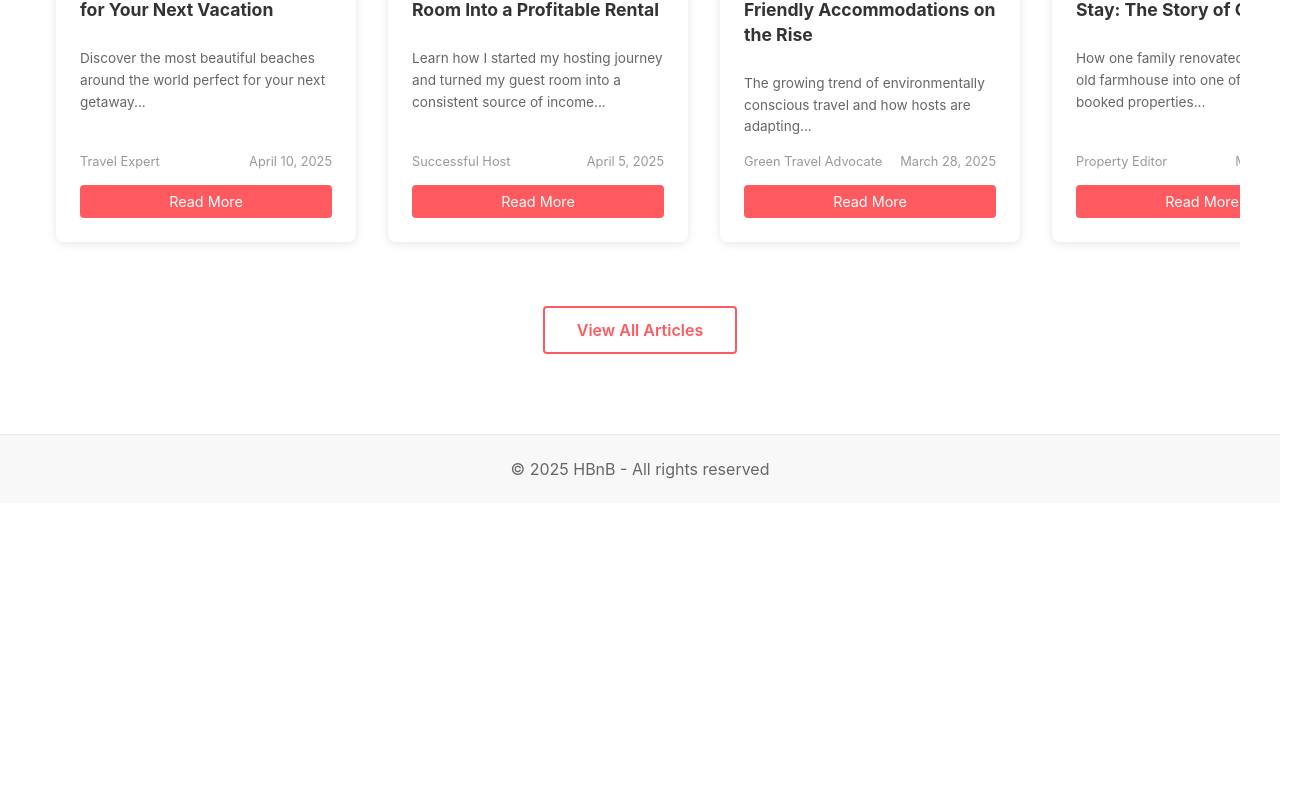
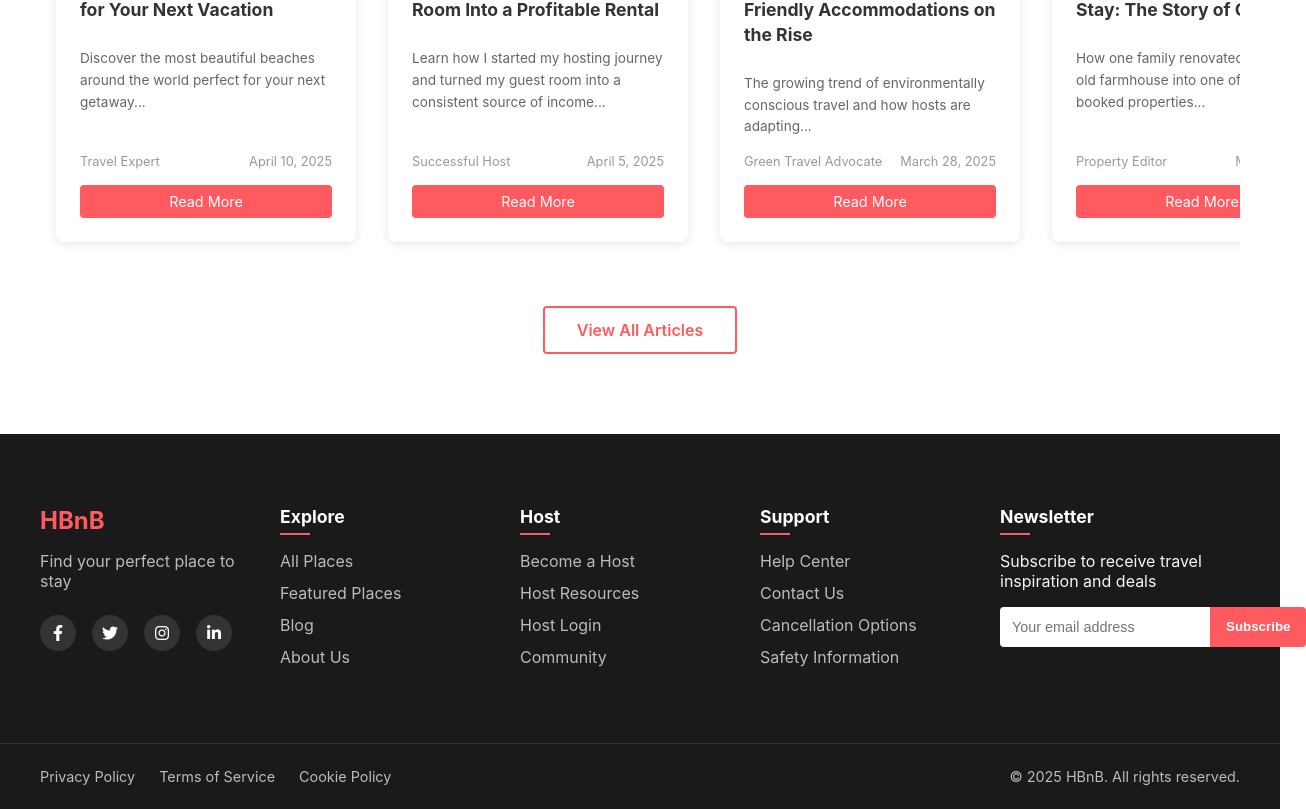
Before and after one commit to JacobsDevs/HBnB_evolution, a React (Create React App) app in the folder part4/frontend/: page / in a window 1280 px wide. Shown: the part 1218-2027 px from the top of the page, 1306 px wide, since content can reach past the window. Before the commit the page ends 1721 px from the top, so only its background shows below. Built offline with nearby package versions, Linux system fonts and the light colour scheme; no server answers.

Commit message:
Finalised footer page and overall layout of home page.

```diff
--- a/part4/frontend/public/index.html
+++ b/part4/frontend/public/index.html
@@ -3,6 +3,7 @@
   <head>
     <meta charset="utf-8" />
     <link rel="icon" href="%PUBLIC_URL%/favicon.ico" />
+    <link rel="stylesheet" href="https://cdnjs.cloudflare.com/ajax/libs/font-awesome/6.4.0/css/all.min.css" integrity="sha512-iecdLmaskl7CVkqkXNQ/ZH/XLlvWZOJyj7Yy7tcenmpD1ypASozpmT/E0iPtmFIB46ZmdtAc9eNBvH0H/ZpiBw==" crossorigin="anonymous" referrerpolicy="no-referrer" />
     <meta name="viewport" content="width=device-width, initial-scale=1" />
     <meta name="theme-color" content="#000000" />
     <meta
--- a/part4/frontend/src/components/FeaturedPlaces.css
+++ b/part4/frontend/src/components/FeaturedPlaces.css
@@ -126,9 +126,8 @@
     font-size: 0.9rem;
     text-align: center;
     transition: background-color 0.3s;
-    width: calc(100% - 2em);
+    width: auto;
     margin: 0 auto;
-    margin-top: auto;
   }
 
   .view-details-btn:hover {
--- a/part4/frontend/src/components/layout/Footer.css
+++ b/part4/frontend/src/components/layout/Footer.css
@@ -1,19 +1,178 @@
 .footer {
-    background-color: #f8f8f8;
-    padding: 1.5rem 2rem;
-    margin-top: auto;
-    border-top: 1px solid #eaeaea;
+  background-color: #1a1a1a;
+  color: #f5f5f5;
+  padding-top: 3rem;
 }
 
-  .footer-content {
+.footer-container {
   display: flex;
+  flex-wrap: wrap;
+  justify-content: space-between;
+  max-width: 1200px;
+  margin: 0 auto;
+  padding: 0 2rem 2rem 2rem;
+}
+
+.footer-section {
+  flex: 1;
+  min-width: 200px;
+  margin-bottom: 2rem;
+  padding-right: 1rem;
+}
+
+.footer h3 {
+  color: #ff5a5f;
+  font-size: 1.5rem;
+  margin-bottom: 1rem;
+}
+
+.footer h4 {
+  color: #ffffff;
+  font-size: 1.1rem;
+  margin-bottom: 1rem;
+  position: relative;
+  padding-bottom: 0.5rem;
+}
+
+.footer h4::after {
+  content: "";
+  position: absolute;
+  left: 0;
+  bottom: 0;
+  width: 30px;
+  height: 2px;
+  background-color: #ff5a5f;
+}
+
+.footer-tagline {
+  margin-bottom: 1rem;
+  color: #bbb;
+}
+
+.social-links {
+  display: flex;
+  gap: 1rem;
+  margin-top: 1.5rem;
+}
+
+.social-link {
+  display: flex;
+  align-items: center;
   justify-content: center;
+  width: 36px;
+  height: 36px;
+  border-radius: 50%;
+  background-color: #333;
+  color: #fff;
+  transition: all 0.3s;
+  text-decoration: none;
+}
+
+.social-link:hover {
+  background-color: #ff5a5f;
+  transform: translateY(-3px);
+}
+
+.footer-links {
+  list-style: none;
+  padding: 0;
+  margin: 0;
+}
+
+.footer-links li {
+  margin-bottom: 0.75rem;
+}
+
+.footer-links a {
+  color: #bbb;
+  text-decoration: none;
+  transition: color 0.2s;
+}
+
+.footer-links a:hover {
+  color: #ff5a5f;
+}
+
+.newsletter-form {
+  display: flex;
+  margin-top: 1rem;
+}
+
+.newsletter-input {
+  flex-grow: 1;
+  padding: 0.75rem;
+  border: none;
+  border-radius: 4px 0 0 4px;
+  font-size: 0.9rem;
+}
+
+.newsletter-button {
+  background-color: #ff5a5f;
+  color: white;
+  border: none;
+  padding: 0 1rem;
+  border-radius: 0 4px 4px 0;
+  cursor: pointer;
+  transition: background-color 0.3s;
+  font-weight: 600;
+}
+
+.newsletter-button:hover {
+  background-color: #ff4146;
+}
+
+.footer-bottom {
+  border-top: 1px solid #333;
+  padding: 1.5rem 2rem;
+}
+
+.footer-bottom-content {
+  display: flex;
+  flex-wrap: wrap;
+  justify-content: space-between;
   align-items: center;
   max-width: 1200px;
   margin: 0 auto;
 }
 
-  .footer p {
+.footer-legal {
+  display: flex;
+  gap: 1.5rem;
+}
+
+.footer-legal a {
+  color: #bbb;
+  text-decoration: none;
+  font-size: 0.9rem;
+}
+
+.footer-legal a:hover {
+  color: #ff5a5f;
+}
+
+.copyright {
+  color: #bbb;
+  font-size: 0.9rem;
   margin: 0;
-    color: #666;
 }
+
+@media (max-width: 768px) {
+  .footer-container {
+    flex-direction: column;
+  }
+
+  .footer-section {
+    width: 100%;
+    padding-right: 0;
+  }
+
+  .footer-bottom-content {
+    flex-direction: column;
+    gap: 1rem;
+    text-align: center;
+  }
+
+  .footer-legal {
+    justify-content: center;
+  }
+}
--- a/part4/frontend/src/components/layout/Footer.js
+++ b/part4/frontend/src/components/layout/Footer.js
@@ -1,11 +1,88 @@
 import React from 'react';
+import { Link } from 'react-router-dom';
 import './Footer.css';
 
 const Footer = () => {
+  const currentYear = new Date().getFullYear();
+
   return (
     <footer className="footer">
-      <div className="footer-content">
-        <p>&copy; {new Date().getFullYear()} HBnB - All rights reserved</p>
+      <div className="footer-container">
+        <div className="footer-section">
+          <h3>HBnB</h3>
+          <p className="footer-tagline">Find your perfect place to stay</p>
+          <div className="social-links">
+            <a href="localhost:3000" className="social-link" aria-label="Facebook">
+              <i className="fab fa-facebook-f"></i>
+            </a>
+            <a href="localhost:3000" className="social-link" aria-label="Twitter">
+              <i className="fab fa-twitter"></i>
+            </a>
+            <a href="localhost:3000" className="social-link" aria-label="Instagram">
+              <i className="fab fa-instagram"></i>
+            </a>
+            <a href="localhost:3000" className="social-link" aria-label="LinkedIn">
+              <i className="fab fa-linkedin-in"></i>
+            </a>
+          </div>
+        </div>
+
+        <div className="footer-section">
+          <h4>Explore</h4>
+          <ul className="footer-links">
+            <li><Link to="/places">All Places</Link></li>
+            <li><Link to="/places?category=featured">Featured Places</Link></li>
+            <li><Link to="/blog">Blog</Link></li>
+            <li><Link to="/about">About Us</Link></li>
+          </ul>
+        </div>
+
+        <div className="footer-section">
+          <h4>Host</h4>
+          <ul className="footer-links">
+            <li><Link to="/become-host">Become a Host</Link></li>
+            <li><Link to="/host-resources">Host Resources</Link></li>
+            <li><Link to="/host-login">Host Login</Link></li>
+            <li><Link to="/community">Community</Link></li>
+          </ul>
+        </div>
+
+        <div className="footer-section">
+          <h4>Support</h4>
+          <ul className="footer-links">
+            <li><Link to="/help">Help Center</Link></li>
+            <li><Link to="/contact">Contact Us</Link></li>
+            <li><Link to="/cancel">Cancellation Options</Link></li>
+            <li><Link to="/safety">Safety Information</Link></li>
+          </ul>
+        </div>
+
+        <div className="footer-section">
+          <h4>Newsletter</h4>
+          <p>Subscribe to receive travel inspiration and deals</p>
+          <form className="newsletter-form">
+            <input
+              type="email"
+              placeholder="Your email address"
+              className="newsletter-input"
+              aria-label="Email for newsletter"
+            />
+            <button type="submit" className="newsletter-button">
+              Subscribe
+            </button>
+          </form>
+        </div>
+      </div>
+
+      <div className="footer-bottom">
+        <div className="footer-bottom-content">
+          <div className="footer-legal">
+            <Link to="/privacy">Privacy Policy</Link>
+            <Link to="/terms">Terms of Service</Link>
+            <Link to="/cookie">Cookie Policy</Link>
+          </div>
+          <p className="copyright">© {currentYear} HBnB. All rights reserved.</p>
+        </div>
       </div>
     </footer>
   );
```
Lines whose indentation alone changed are shown as unchanged.
